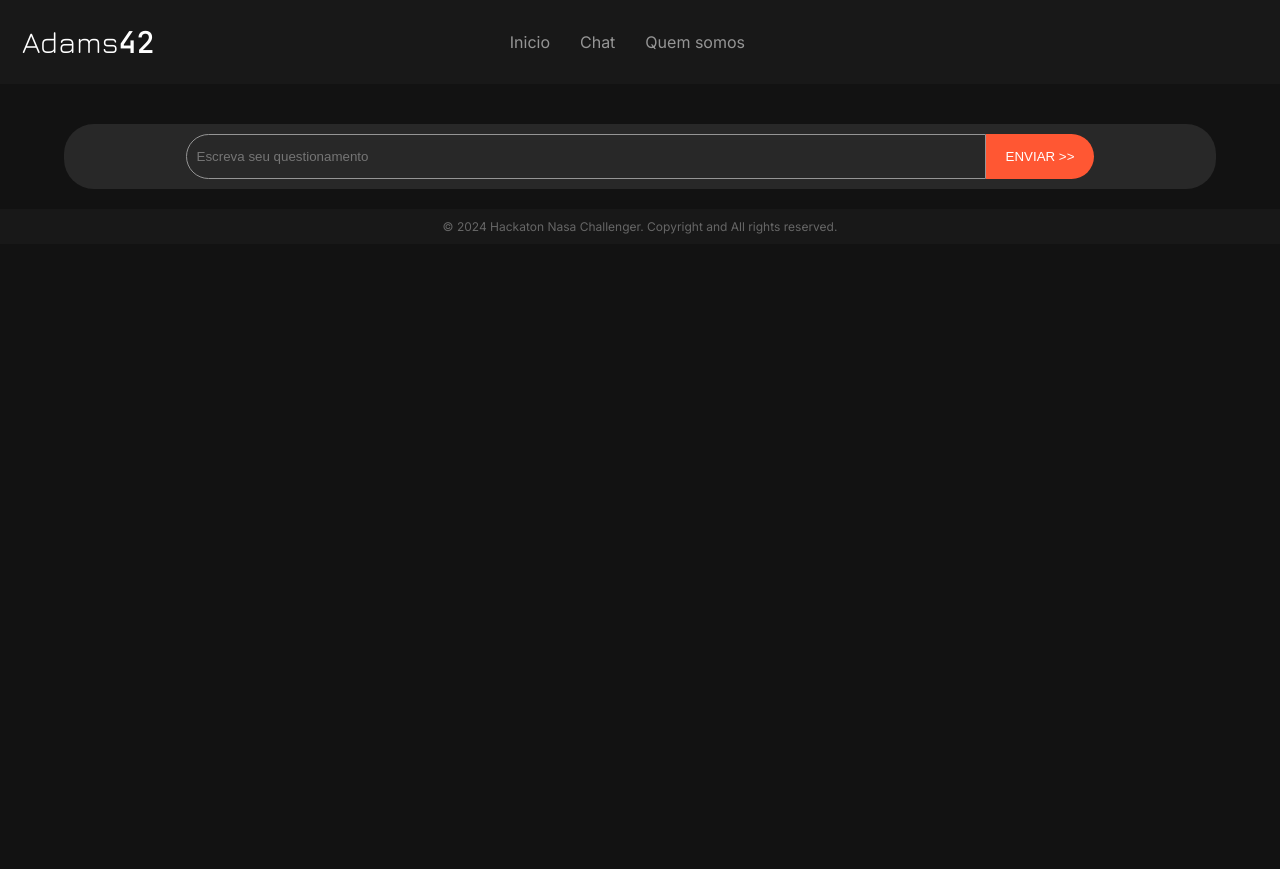
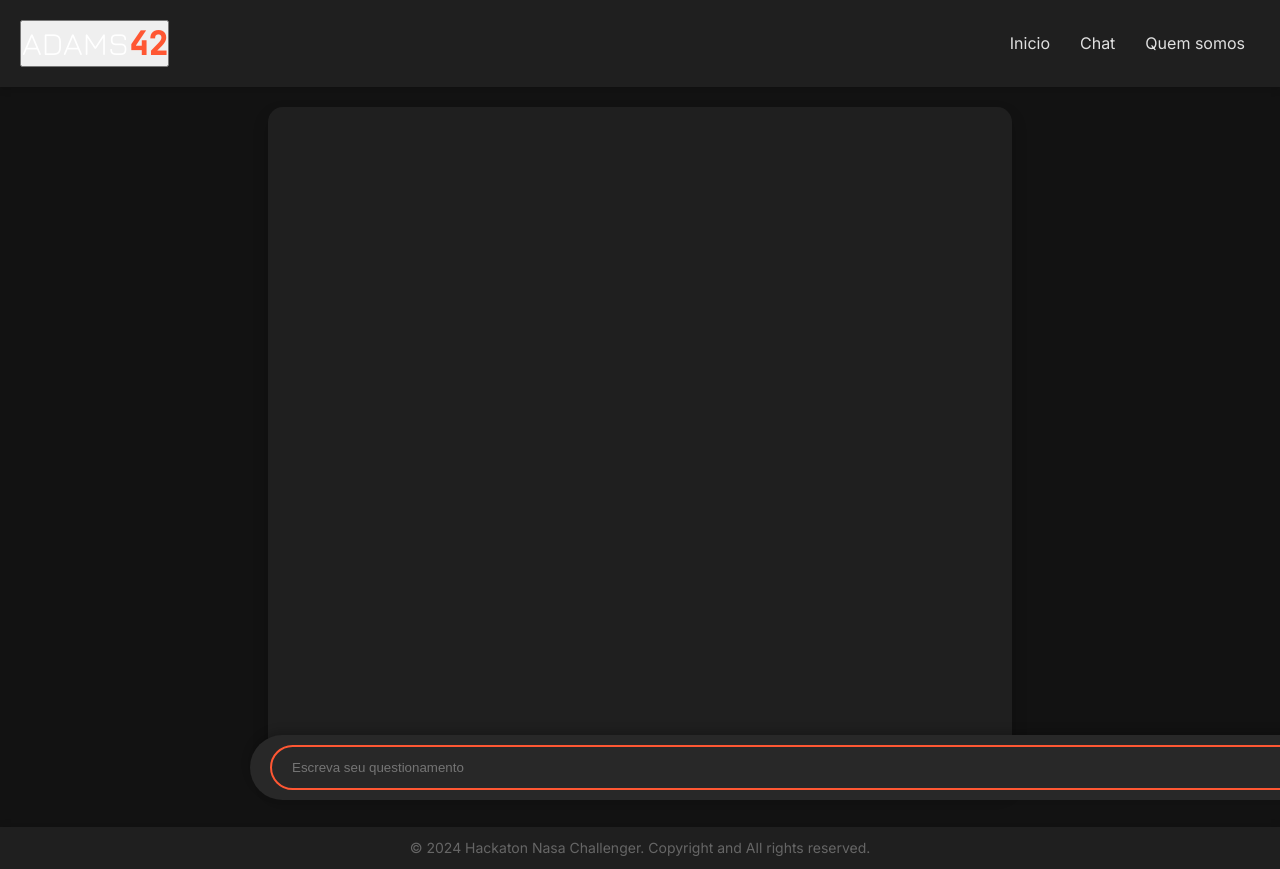
Before and after one commit to SamuellRock/Adams42-front, a React (Vite) app: page / in a window 1280 px wide. Before the commit the page ends 800 px from the top, so only its background shows below. Built offline with nearby package versions, Linux system fonts and the light colour scheme.

Commit message:
Alterações

```diff
--- a/src/App.css
+++ b/src/App.css
@@ -1,3 +1,17 @@
+:root {
+  --font-main: "Inter", sans-serif;
+  --font-logo: "Jura", sans-serif;
+  --font-mono: "JetBrains Mono", monospace;
+
+  --color-bg: #121212;
+  --color-bg-secondary: #1f1f1f;
+  --color-bg-accent: #282828;
+  --color-text: #e0e0e0;
+  --color-accent: #ff5733;
+  --color-accent-hover: #e04b33;
+  --color-border: #666666;
+}
+
 * {
   margin: 0;
   padding: 0;
@@ -5,12 +19,13 @@
 }
 
 body {
-  font-family: "Inter";
-  background-color: #121212;
-  color: #959595;
+  font-family: var(--font-main);
+  background-color: var(--color-bg);
+  color: var(--color-text);
   display: flex;
   flex-direction: column;
   min-height: 100vh;
+  line-height: 1.6;
 }
 
 header {
@@ -18,40 +33,34 @@ header {
   justify-content: space-between;
   align-items: center;
   padding: 20px;
-  background-color: #181818;
+  background-color: var(--color-bg-secondary);
+  box-shadow: 0 4px 6px rgba(0, 0, 0, 0.1);
 }
 
 .logo {
-  font-family: "Jura", sans-serif;
-  font-size: 30px;
+  font-family: var(--font-logo);
+  font-size: 32px;
   color: #ffffff;
+  text-transform: uppercase;
 }
 
 .logo span {
-  font-family: "JetBrains Mono", monospace;
-  font-weight: 500;
-  font-style: bold;
-  color: #ffffff;
-}
-
-nav {
-  display: block;
-  margin-right: 500px;
+  font-family: var(--font-mono);
+  font-weight: 600;
+  color: var(--color-accent);
 }
 
 nav a {
-  font-family: "Inter";
+  font-family: var(--font-main);
   margin: 0 15px;
-  color: #959595;
+  color: var(--color-text);
   text-decoration: none;
+  transition: color 0.3s ease;
 }
 
-.btn-logo {
-  background-color: transparent;
-  border-color: transparent;
-  cursor: pointer;
+nav a:hover {
+  color: var(--color-accent);
 }
-
 
 main {
   flex: 1;
@@ -65,56 +74,70 @@ main {
 .chat-container {
   width: 60%;
   max-width: 800px;
+  height: calc(100vh - 120px);
+  overflow-y: auto;
   margin-bottom: 20px;
+  padding: 20px;
+  background-color: var(--color-bg-secondary);
+  border-radius: 15px;
+  box-shadow: 0 8px 16px rgba(0, 0, 0, 0.2);
 }
 
 .chat-message {
-  background-color: #282828;
-  padding: 15px;
+  background-color: var(--color-bg-accent);
+  padding: 20px;
   margin-bottom: 15px;
-  border-radius: 10px;
+  border-radius: 12px;
+  color: var(--color-text);
+  box-shadow: 0 4px 8px rgba(0, 0, 0, 0.1);
 }
 
 .chat-input {
   display: flex;
-  width: 90vw;
-  background-color: #282828;
+  width: 100%;
+  position: fixed;
+  bottom: 0;
+  left: 250px;
+  background-color: var(--color-bg-accent);
   justify-content: center;
-  padding: 10px 0px 10px 0px;
-  border-radius: 30px;
+  padding: 10px 20px;
+  border-radius: 50px;
+  z-index: 1;
+  box-shadow: 0 -4px 10px rgba(0, 0, 0, 0.2);
 }
 
 .chat-input input {
   flex: 1;
   height: 45px;
-  max-width: 800px;
-  padding: 10px;
-  border: solid 0.05cap #959595;
-  color: #959595;
+  padding: 10px 20px;
+  border: 2px solid var(--color-accent);
+  color: var(--color-text);
   background-color: transparent;
   border-radius: 30px 0 0 30px;
   outline: none;
 }
 
 .chat-input button {
-  padding: 10px 20px;
-  background-color: #FF5733;
+  padding: 10px 30px;
+  background-color: var(--color-accent);
   border: none;
   border-radius: 0 30px 30px 0;
   color: #ffffff;
   cursor: pointer;
+  transition: background-color 0.3s ease;
 }
 
 .chat-input button:hover {
-  background-color: #c44e33;
+  background-color: var(--color-accent-hover);
 }
 
 footer {
   text-align: center;
   padding: 10px;
-  background-color: #181818;
-  color: #666666;
-  font-size: 12px;
+  background-color: var(--color-bg-secondary);
+  color: var(--color-border);
+  font-size: 14px;
+  box-shadow: 0 -2px 6px rgba(0, 0, 0, 0.1);
 }
 
 .loading {
@@ -123,17 +146,59 @@ footer {
   align-items: center;
 }
 
-/* Animação de carregamento */
 .loader {
-  border: 4px solid #959595;
+  border: 4px solid var(--color-text);
   border-radius: 50%;
-  border-top: 4px solid #c44e33;
-  width: 20px;
-  height: 20px;
+  border-top: 4px solid var(--color-accent);
+  width: 24px;
+  height: 24px;
   animation: spin 1s linear infinite;
 }
 
 @keyframes spin {
-  0% { transform: rotate(0deg); }
-  100% { transform: rotate(360deg); }
+  0% {
+    transform: rotate(0deg);
+  }
+  100% {
+    transform: rotate(360deg);
+  }
 }
+
+.sidebar {
+  position: fixed;
+  top: 0;
+  left: 0;
+  width: 250px;
+  height: 100%;
+  background-color: var(--color-bg-secondary);
+  box-shadow: 2px 0 12px rgba(0, 0, 0, 0.2);
+}
+
+.main-content {
+  margin-left: 250px;
+  padding: 20px;
+}
+
+/* Estilo do scrollbar */
+.chat-container {
+  scrollbar-width: thin;
+  scrollbar-color: var(--color-border) var(--color-bg-accent);
+}
+
+.chat-container::-webkit-scrollbar {
+  width: 8px;
+}
+
+.chat-container::-webkit-scrollbar-track {
+  background: var(--color-bg-accent);
+}
+
+.chat-container::-webkit-scrollbar-thumb {
+  background-color: var(--color-border);
+  border-radius: 10px;
+  border: 2px solid var(--color-bg-accent);
+}
+
+.chat-container::-webkit-scrollbar-thumb:hover {
+  background-color: #888888;
+}
--- a/src/components/Chat.jsx
+++ b/src/components/Chat.jsx
@@ -1,48 +1,48 @@
-import React from "react"
-import { useState } from "react"
+import React, { useState, useEffect, useRef } from "react";
 
 function Chat() {
-  const [message, setMessage] = useState(""); // state para armazenar o valor do input
-  const [messages, setMessages] = useState([]); // state para armazenar lista de mensagens enviadas
-  const [isLoading, setIsLoading] = useState(false); // state para controlar o carregamento
+  const [message, setMessage] = useState("");
+  const [messages, setMessages] = useState([]);
+  const [isLoading, setIsLoading] = useState(false);
+  const chatEndRef = useRef(null);
+
+  useEffect(() => {
+    chatEndRef.current?.scrollIntoView({ behavior: "smooth" });
+  }, [messages]);
 
   const enviar = () => {
-    if (message.trim() !== "") {
-      setMessages([...messages, message]); // mensagem adicionada na lista de mensagem
+    if (message.trim()) {
+      setMessages([...messages, message]);
       setMessage("");
-
       setIsLoading(true);
       setTimeout(() => {
         setIsLoading(false);
         setMessages((prevMessages) => [
           ...prevMessages,
-          "Mensagem generica que no futuro virá da IA",
+          "Mensagem genérica que no futuro virá da IA",
         ]);
       }, 2000);
     }
   };
 
-  // click "Enter"
-  const enterPress = (tecla) => {
-    if (tecla.key === "Enter") {
-      enviar();
-    }
+  const enterPress = (e) => {
+    if (e.key === "Enter") enviar();
   };
 
   return (
     <main>
       <div className="chat-container">
-        {messages.map((msg, msgList) => (
-          <div key={msgList} className="chat-message user-balloon">
+        {messages.map((msg, index) => (
+          <div key={index} className="chat-message user-balloon">
             {msg}
           </div>
         ))}
-
         {isLoading && (
           <div className="chat-message loading">
             <div className="loader"></div>
           </div>
         )}
+        <div ref={chatEndRef} />
       </div>
 
       <div className="chat-input">
@@ -50,7 +50,7 @@ function Chat() {
           type="text"
           placeholder="Escreva seu questionamento"
           value={message}
-          onChange={(tecla) => setMessage(tecla.target.value)}
+          onChange={(e) => setMessage(e.target.value)}
           onKeyDown={enterPress}
         />
         <button onClick={enviar}>ENVIAR &gt;&gt;</button>
```
